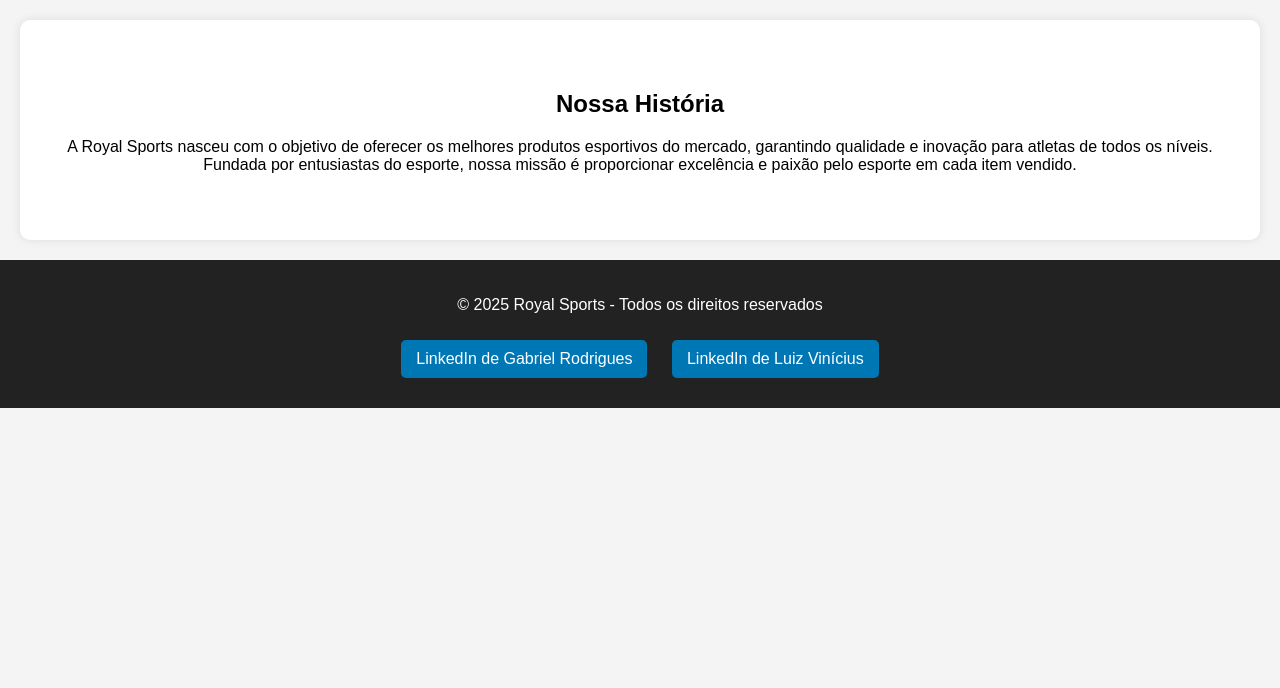
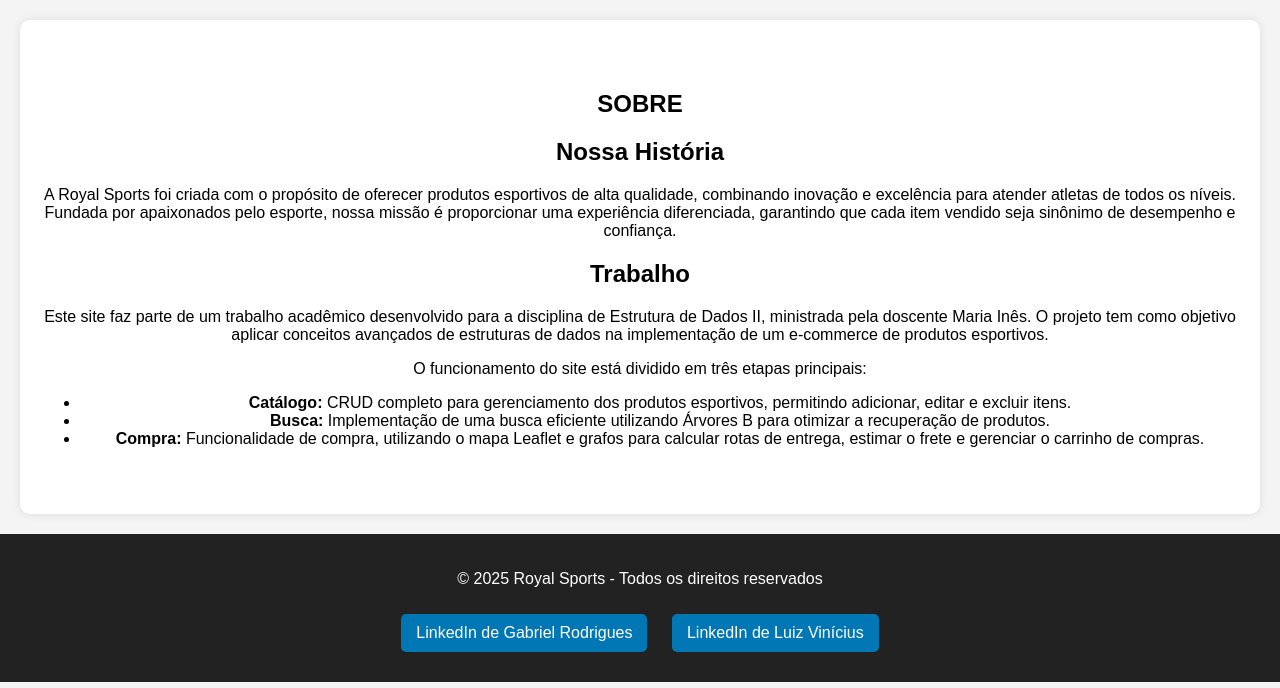
Before and after one commit to luizvn/TRABALHO_ED2, a Flask app: page / in a window 1280 px wide. Shown: the part 84-772 px from the top of the page. Run offline with Flask 3, Linux system fonts and the light colour scheme; parts of the project's set-up code (start-up, migrations or seed data) failed here and were passed over.

Commit message:
Melhoramento do texto SOBRE da página principal

```diff
--- a/templates/index.html
+++ b/templates/index.html
@@ -79,8 +79,21 @@
     </header>
 
     <section class="history">
+        <h1>SOBRE</h1>
         <h2>Nossa História</h2>
-        <p>A Royal Sports nasceu com o objetivo de oferecer os melhores produtos esportivos do mercado, garantindo qualidade e inovação para atletas de todos os níveis. Fundada por entusiastas do esporte, nossa missão é proporcionar excelência e paixão pelo esporte em cada item vendido.</p>
+        <p>A Royal Sports foi criada com o propósito de oferecer produtos esportivos de alta qualidade, combinando inovação e excelência para
+             atender atletas de todos os níveis. Fundada por apaixonados pelo esporte, nossa missão é proporcionar uma experiência
+             diferenciada, garantindo que cada item vendido seja sinônimo de desempenho e confiança.</p>
+        <h2>Trabalho</h2>
+        <p>Este site faz parte de um trabalho acadêmico desenvolvido para a disciplina de Estrutura de Dados II, ministrada pela doscente Maria
+            Inês. O projeto tem como objetivo aplicar conceitos avançados de estruturas de dados na implementação de um e-commerce de produtos
+            esportivos.</p>
+        <p>O funcionamento do site está dividido em três etapas principais:</p>
+        <ul>
+            <li><strong>Catálogo:</strong> CRUD completo para gerenciamento dos produtos esportivos, permitindo adicionar, editar e excluir itens.</li>
+            <li><strong>Busca:</strong> Implementação de uma busca eficiente utilizando Árvores B para otimizar a recuperação de produtos.</li>
+            <li><strong>Compra:</strong> Funcionalidade de compra, utilizando o mapa Leaflet e grafos para calcular rotas de entrega, estimar o frete e gerenciar o carrinho de compras.</li>
+        </ul>
     </section>
 
     <footer>
```
